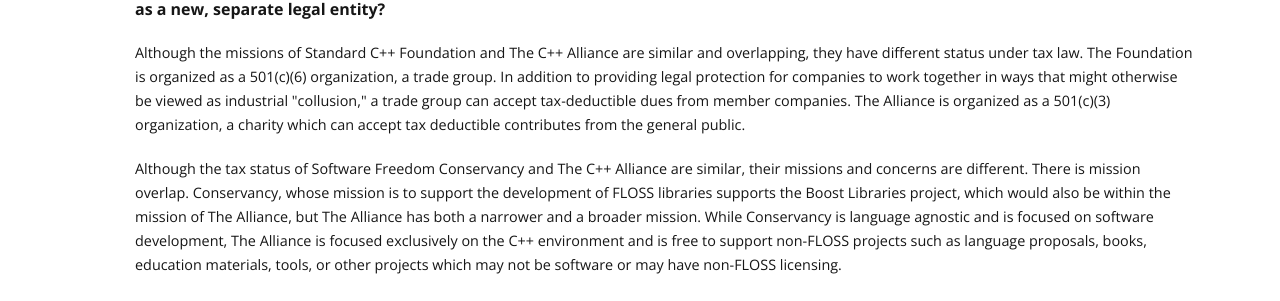
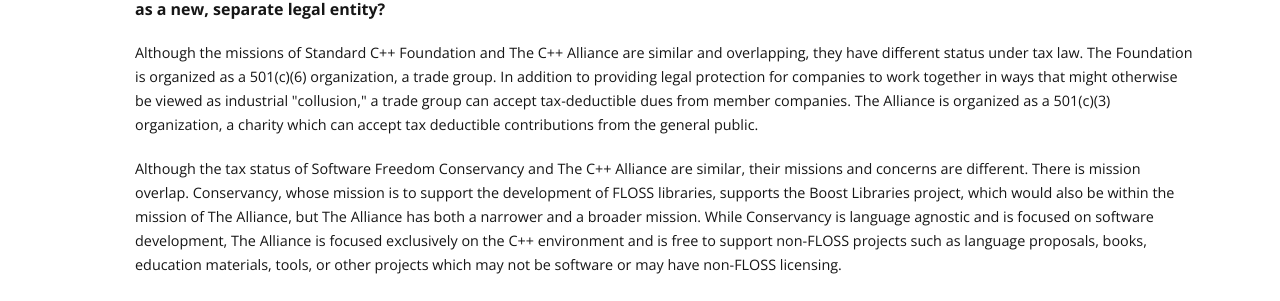
Before and after one commit to unecigarettewm/cppa-www, a Jekyll site: the page built from index.html, in a window 1280 px wide and 900 px high, scrolled down 6539 px. Shown: the part 217-518 px from the top of the window. Built offline with Jekyll 4.4.1, drawn with Linux system fonts in a browser that asks for light colours.

Commit message:
Update blog, fix typos

```diff
--- a/index.html
+++ b/index.html
@@ -311,12 +311,12 @@
         in ways that might otherwise be viewed as industrial "collusion," a
         trade group can accept tax-deductible dues from member companies. The
         Alliance is organized as a 501(c)(3) organization, a charity which can
-        accept tax deductible contributes from the general public.
+        accept tax deductible contributions from the general public.
         </p><p>
         Although the tax status of Software Freedom Conservancy and The C++
         Alliance are similar, their missions and concerns are different. There
         is mission overlap. Conservancy, whose mission is to support the
-        development of FLOSS libraries supports the Boost Libraries project,
+        development of FLOSS libraries, supports the Boost Libraries project,
         which would also be within the mission of The Alliance, but The Alliance
         has both a narrower and a broader mission. While Conservancy is language
         agnostic and is focused on software development, The Alliance is focused
```
Also changed, not shown: _posts/2018-01-10-Glen-Fernandes-Joins-The-Technical-Committee.md (added, +6 -0 lines).
